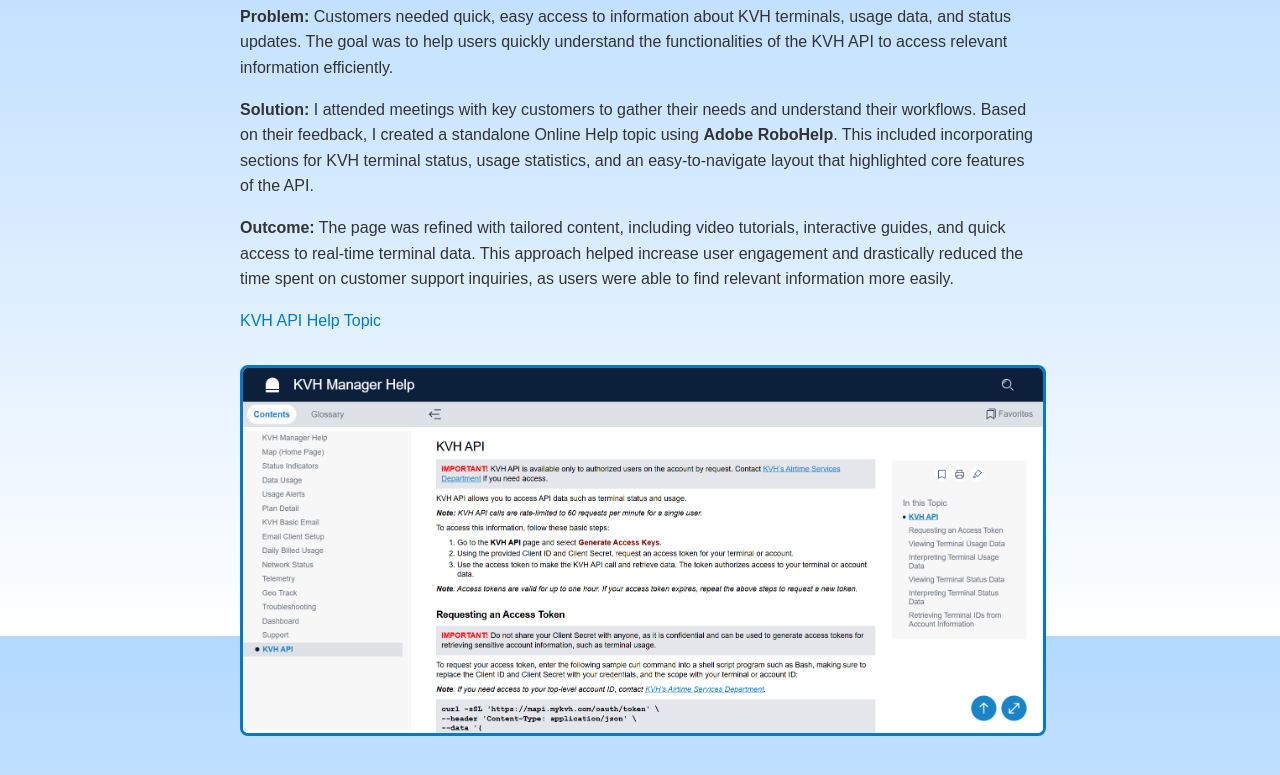
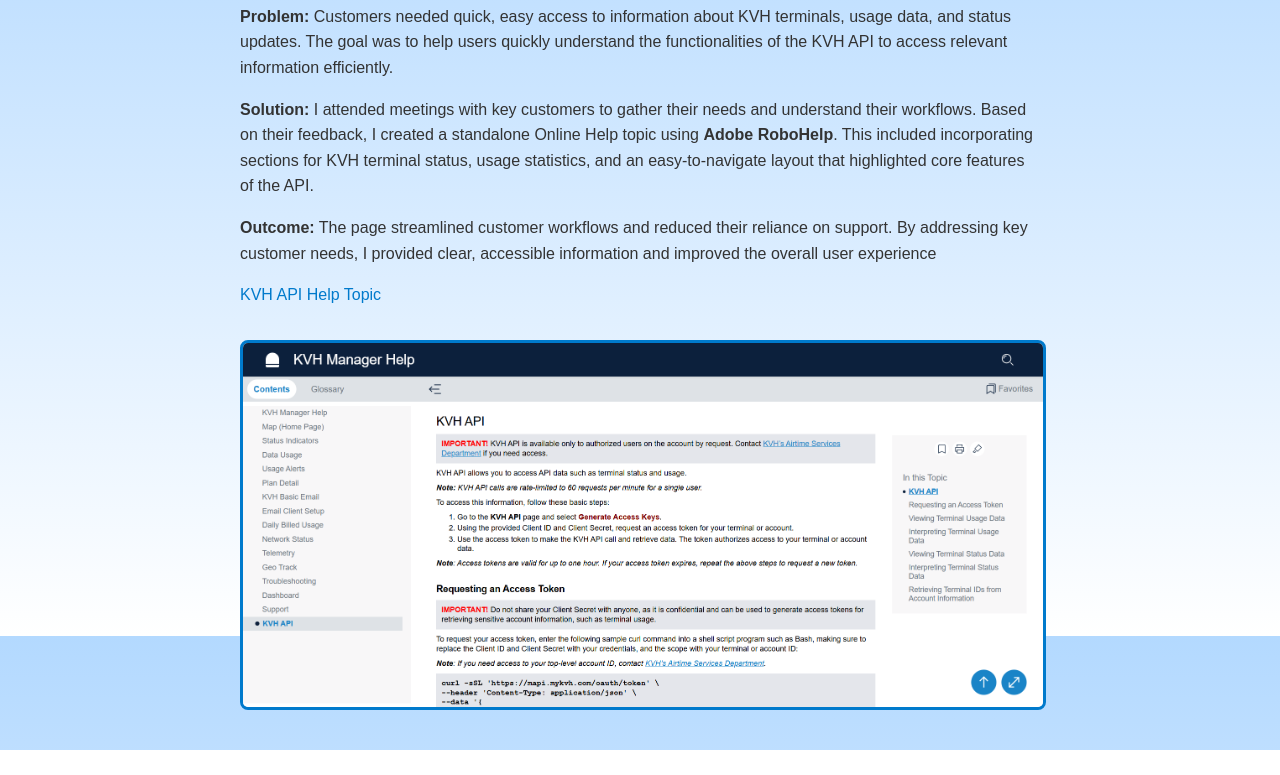
Before and after one commit to AbigailWing/AbigailWing, a plain HTML site: page html/api-help.html in a window 1280 px wide. Shown: the part 164-939 px from the top of the page. After the commit the page ends 914 px from the top, so only its background shows below. Drawn offline with Linux system fonts and the light colour scheme.

Commit message:
Update api-help.html

```diff
--- a/html/api-help.html
+++ b/html/api-help.html
@@ -24,7 +24,7 @@
                 <h1>KVH API Help Page</h1>
                 <p><strong>Problem:</strong> Customers needed quick, easy access to information about KVH terminals, usage data, and status updates. The goal was to help users quickly understand the functionalities of the KVH API to access relevant information efficiently.</p>
                 <p><strong>Solution:</strong> I attended meetings with key customers to gather their needs and understand their workflows. Based on their feedback, I created a standalone Online Help topic using <strong>Adobe RoboHelp</strong>. This included incorporating sections for KVH terminal status, usage statistics, and an easy-to-navigate layout that highlighted core features of the API.</p>
-                <p><strong>Outcome:</strong> The page was refined with tailored content, including video tutorials, interactive guides, and quick access to real-time terminal data. This approach helped increase user engagement and drastically reduced the time spent on customer support inquiries, as users were able to find relevant information more easily.</p>
+                <p><strong>Outcome:</strong> The page streamlined customer workflows and reduced their reliance on support. By addressing key customer needs, I provided clear, accessible information and improved the overall user experience</p>
                 <p><a href="https://progressive.kvh.com/help/StarlinkKVHMgrHelp/KVH_Manager/KVH_API.htm" target="_blank">KVH API Help Topic</a></p>
                 <img src="../images/kvp-api-page.png" alt="KVH API page screenshot">
             </section>
```
